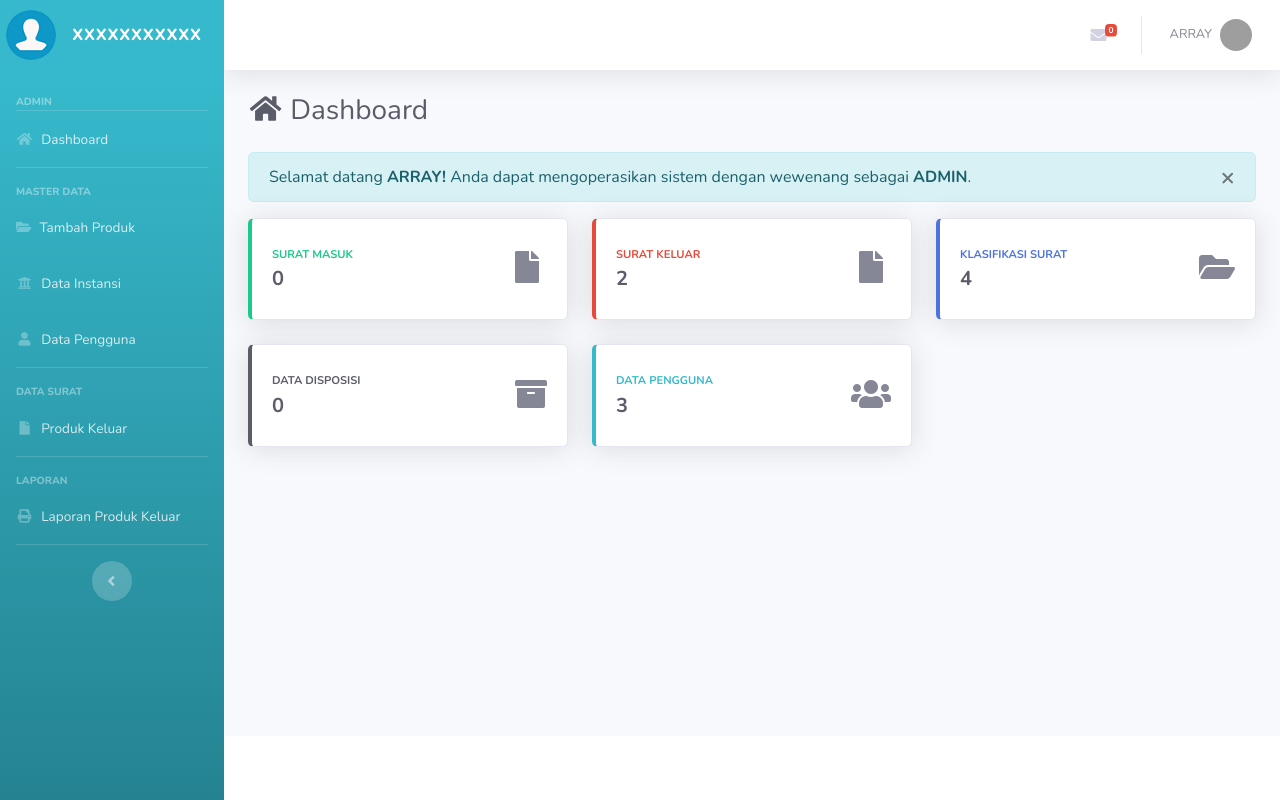
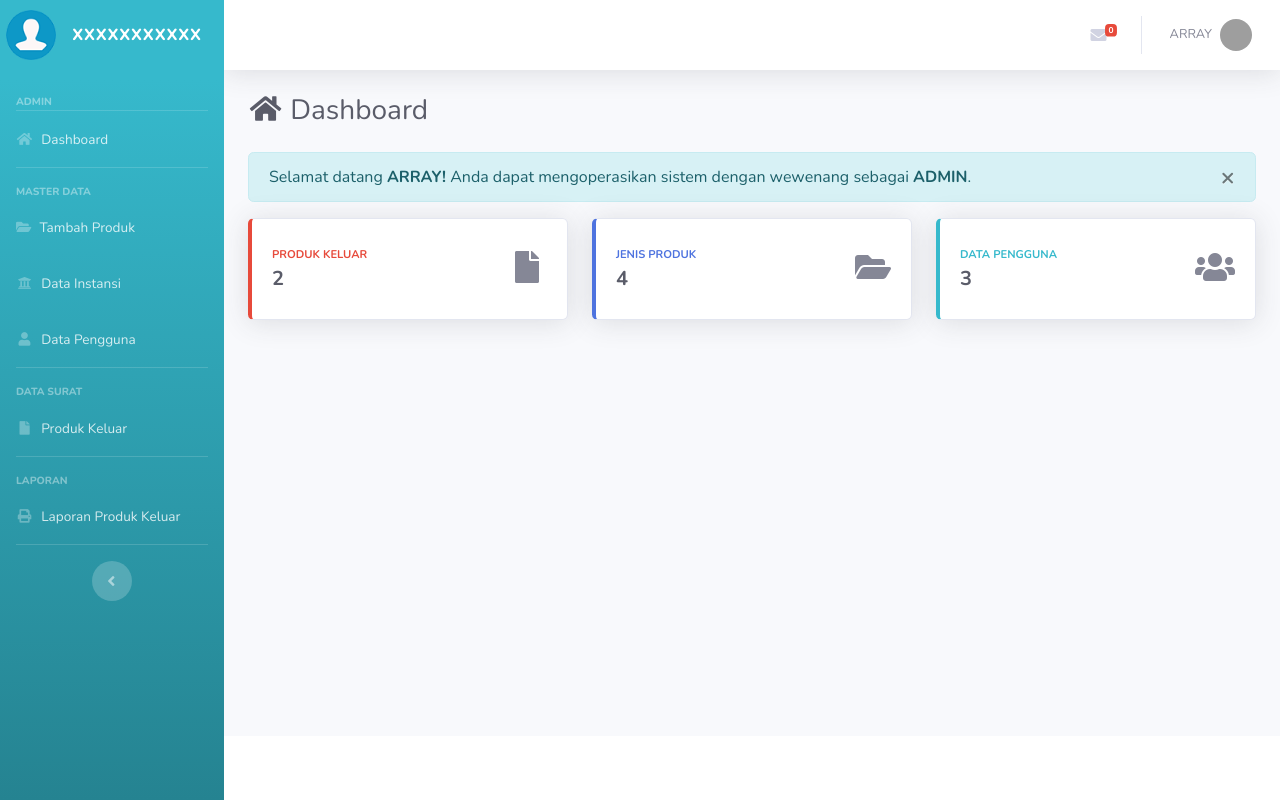
Before and after one commit to riswan29/samuel-project, a PHP site: page / in a window 1280 px wide. Run offline with PHP 8.4, Linux system fonts and the light colour scheme; a user stored in the database is signed in; data comes from the database, SQL or seed files in the repository; data that the repository does not hold is empty; some libraries are stand-ins or nearby versions; grey boxes are pictures that could not be loaded.

Commit message:
chage design

```diff
--- a/index.php
+++ b/index.php
@@ -25,27 +25,7 @@
                     <!-- Content Row -->
                     <div class="row">
 
-                        <!-- sm Card Example -->
-                        <div class="col-xl-4 col-md-6 mb-4">
-                            <div class="card border-left-success shadow h-100 py-2">
-                                <div class="card-body">
-                                    <div class="row no-gutters align-items-center">
-                                        <div class="col mr-2">
-                                        <a href="suratmasuk.php"><div class="text-xs font-weight-bold text-success text-uppercase mb-1">
-                                            Surat Masuk</div></a>
-                                                <?php
-                                                    $sqlsm = mysqli_query($conn, "SELECT * FROM tb_suratmasuk");
-                                                    $ceksm = mysqli_num_rows($sqlsm);
-                                                ?>
-                                            <div class="h5 mb-0 font-weight-bold text-gray-800"><?= $ceksm ?></div>
-                                        </div>
-                                        <div class="col-auto">
-                                            <i class="fas fa-fw fa-file fa-2x text-black-300"></i>
-                                        </div>
-                                    </div>
-                                </div>
-                            </div>
-                        </div>
+
 
 
                         <!-- sk Card Example -->
@@ -55,7 +35,7 @@
                                     <div class="row no-gutters align-items-center">
                                         <div class="col mr-2">
                                         <a href="suratkeluar.php"><div class="text-xs font-weight-bold text-danger text-uppercase mb-1">
-                                                Surat Keluar</div></a>
+                                                Produk Keluar</div></a>
                                                 <?php
                                                     $sqlsk = mysqli_query($conn, "SELECT * FROM tb_suratkeluar");
                                                     $ceksk = mysqli_num_rows($sqlsk);
@@ -77,7 +57,7 @@
                                     <div class="row no-gutters align-items-center">
                                         <div class="col mr-2">
                                         <a href="klasifikasi.php"><div class="text-xs font-weight-bold text-primary text-uppercase mb-1">
-                                                Klasifikasi Surat</div></a>
+                                                Jenis Produk</div></a>
                                                 <?php
                                                     $sqlk = mysqli_query($conn, "SELECT * FROM tb_klasifikasi");
                                                     $cekk = mysqli_num_rows($sqlk);
@@ -94,27 +74,7 @@
 
 
 
-                        <!-- disposisi Card Example -->
-                        <div class="col-xl-4 col-md-6 mb-4">
-                            <div class="card border-left-dark shadow h-100 py-2">
-                                <div class="card-body">
-                                    <div class="row no-gutters align-items-center">
-                                        <div class="col mr-2">
-                                            <div class="text-xs font-weight-bold text-dark text-uppercase mb-1">
-                                                Data Disposisi</div>
-                                                <?php
-                                                    $sqld = mysqli_query($conn, "SELECT * FROM tb_disposisi");
-                                                    $cekd = mysqli_num_rows($sqld);
-                                                ?>
-                                            <div class="h5 mb-0 font-weight-bold text-gray-800"><?= $cekd ?></div>
-                                        </div>
-                                        <div class="col-auto">
-                                            <i class="fas fa-archive fa-2x text-black-300"></i>
-                                        </div>
-                                    </div>
-                                </div>
-                            </div>
-                        </div>
+
 
 
                         <!-- user Card Example -->
```
